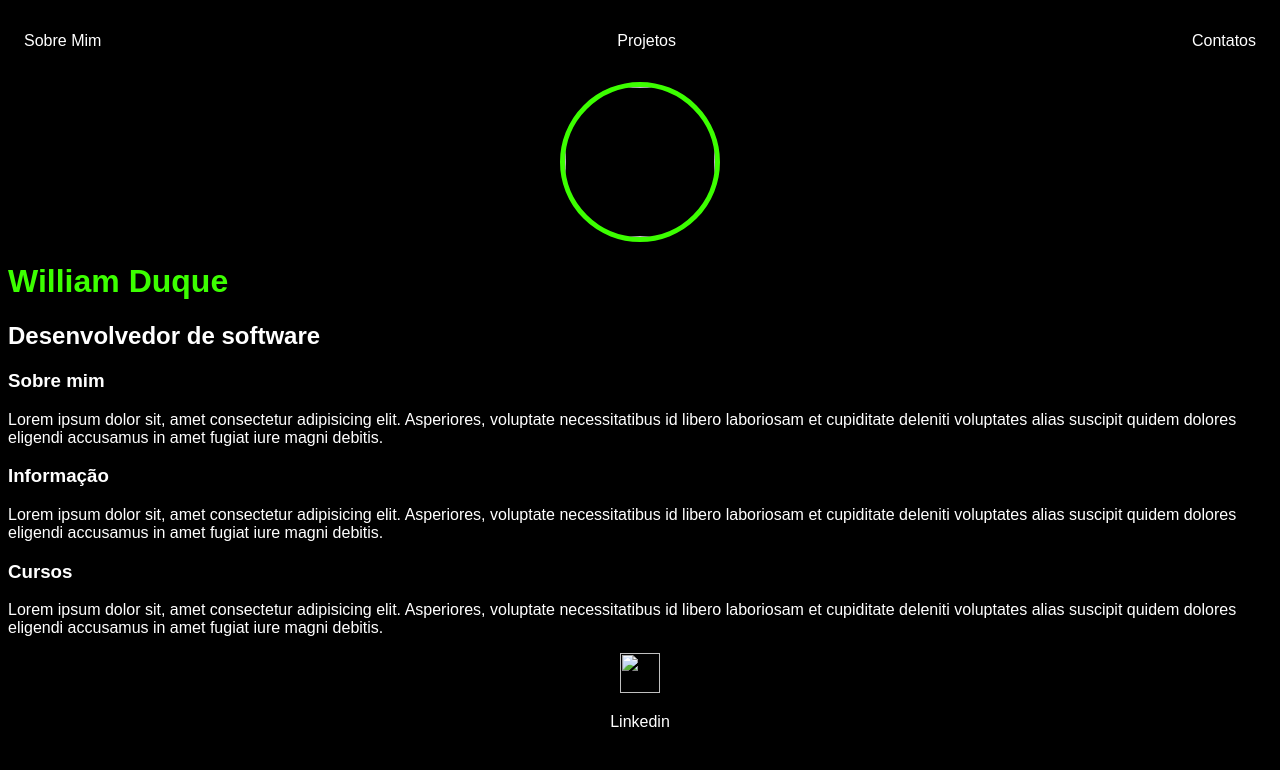
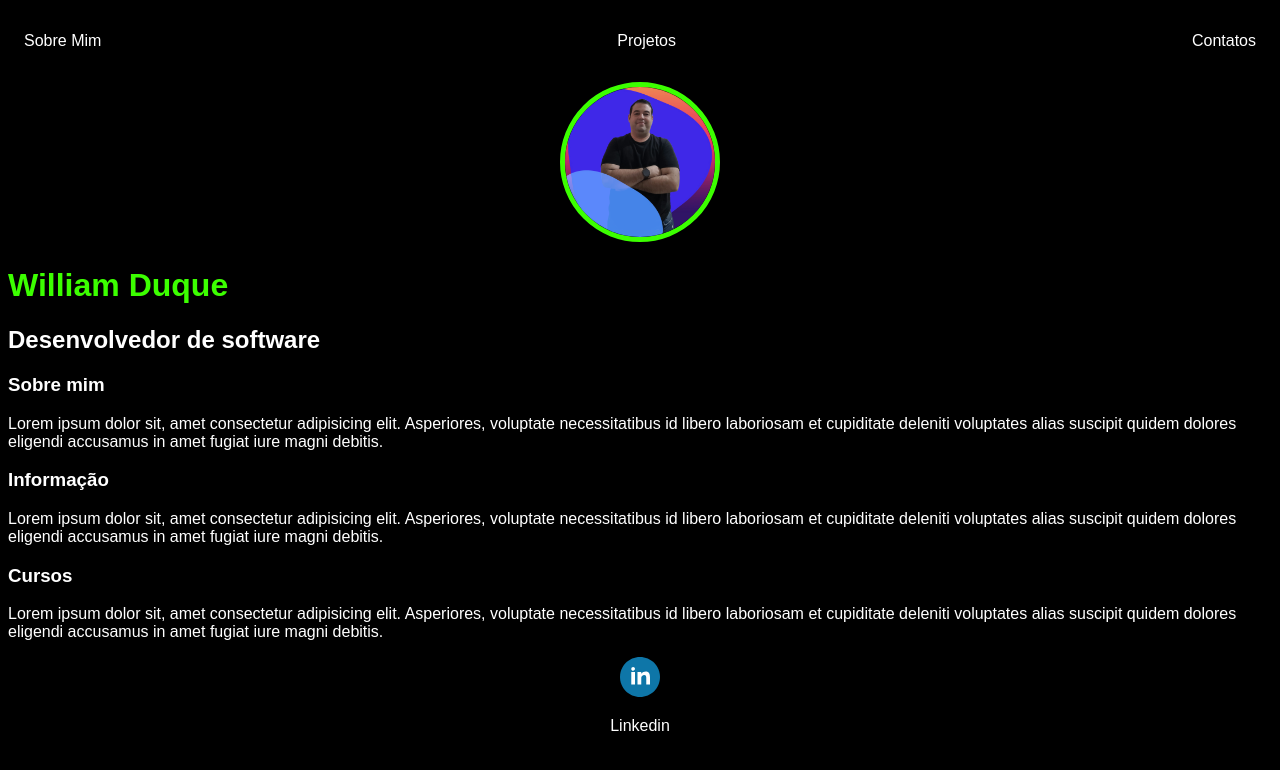
Before and after one commit to Williamchausse/githubpages, a plain HTML site: page index.html in a window 1280 px wide. Drawn offline with Linux system fonts and the light colour scheme.

Commit message:
Update index.html

```diff
--- a/index.html
+++ b/index.html
@@ -22,7 +22,7 @@
     </nav>
     <header>
         <div class="center">
-            <img src="./img/William.png"></img>
+            <img src="William.png"></img>
         </div>
         <h1> William Duque</h1>
         <h2>Desenvolvedor de software</h2>
@@ -45,7 +45,7 @@
     </main>
     <footer>
         <a href="https://www.linkedin.com/in/william-chausse-5b5424a3" target="_blank" rel="noopener noreferrer">
-            <img src="./img/linkedin-svgrepo-com.svg"></img>
+            <img src="linkedin-svgrepo-com.svg"></img>
             <p> Linkedin</p>
         </a>
     </footer>
```
